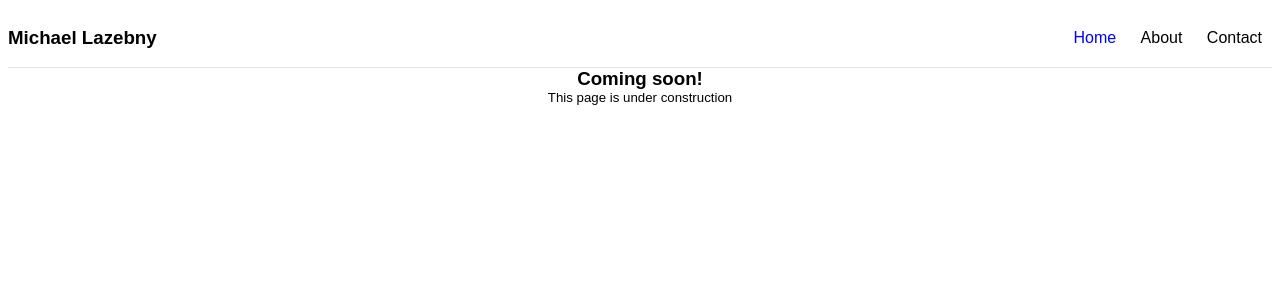
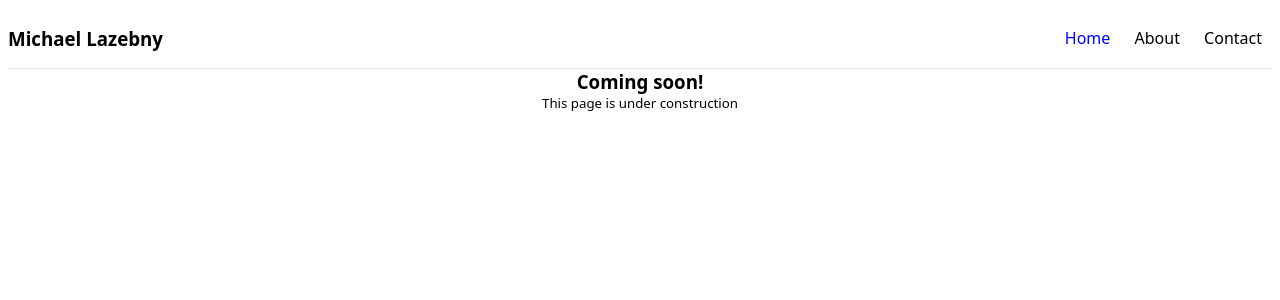
Before and after one commit to hawkkiller/personal_site, a Jekyll site: the page built from index.markdown, in a window 1280 px wide. Shown: the top 300 px of the page. Built offline with Jekyll 4.4.1, drawn with Linux system fonts in a browser that asks for light colours.

```diff
--- a/_config.yml
+++ b/_config.yml
@@ -8,3 +8,5 @@ sass:
   sass_dir: _sass
   line_comments: true
   sourcemap: always
+
+permalink: pretty
--- a/_data/navigation.yml
+++ b/_data/navigation.yml
@@ -2,6 +2,6 @@ sections:
   - title: "Home"
     url: "/"
   - title: "About"
-    url: "/about.html"
+    url: "/about"
   - title: "Contact"
-    url: "/contact.html"
+    url: "/contact"
--- a/_sass/abstracts/_typography.scss
+++ b/_sass/abstracts/_typography.scss
@@ -1,6 +1 @@
-@font-face {
-    font-family: 'Rubik';
-    src: url('https://fonts.googleapis.com/css2?family=Rubik');
-}
-
-$rubik: 'Rubik', sans-serif;
+$fontFamily: system-ui
--- a/_sass/base/_base.scss
+++ b/_sass/base/_base.scss
@@ -4,5 +4,5 @@ $bodyColor: #000000;
 body {
   background: $backgroundColor;
   color: $bodyColor;
-  font-family: $rubik;
+  font-family: $fontFamily;
 }
--- a/_sass/components/_coming-soon.scss
+++ b/_sass/components/_coming-soon.scss
@@ -1,11 +1,11 @@
 .coming-soon__title {
     font-weight: 600;
-    font-family: $rubik;
+    font-family: $fontFamily;
     margin: 0px;
 }
 
 .coming-soon__description {
-    font-family: $rubik;
+    font-family: $fontFamily;
     font-weight: 300;
     margin: 0px;
 }
--- a/_sass/layout/_header.scss
+++ b/_sass/layout/_header.scss
@@ -1,6 +1,7 @@
 .header {
     background-color: #fff;
     border-bottom: 1px solid #e5e5e5;
+    height: 60px;
     display: flex;
     align-items: center;
     justify-content: space-between;
```
Also changed, not shown: .github/workflows/jekyll-gh-pages.yml.
